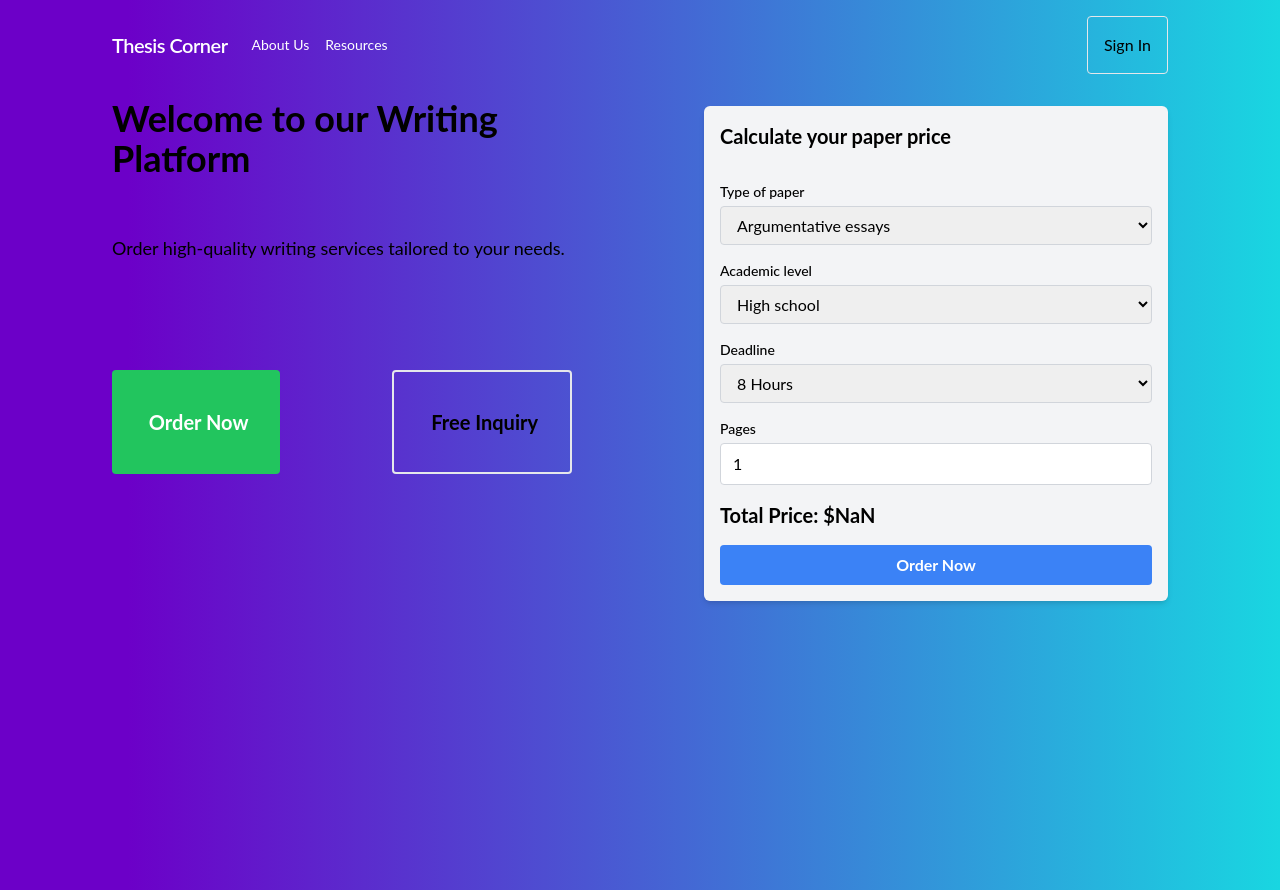
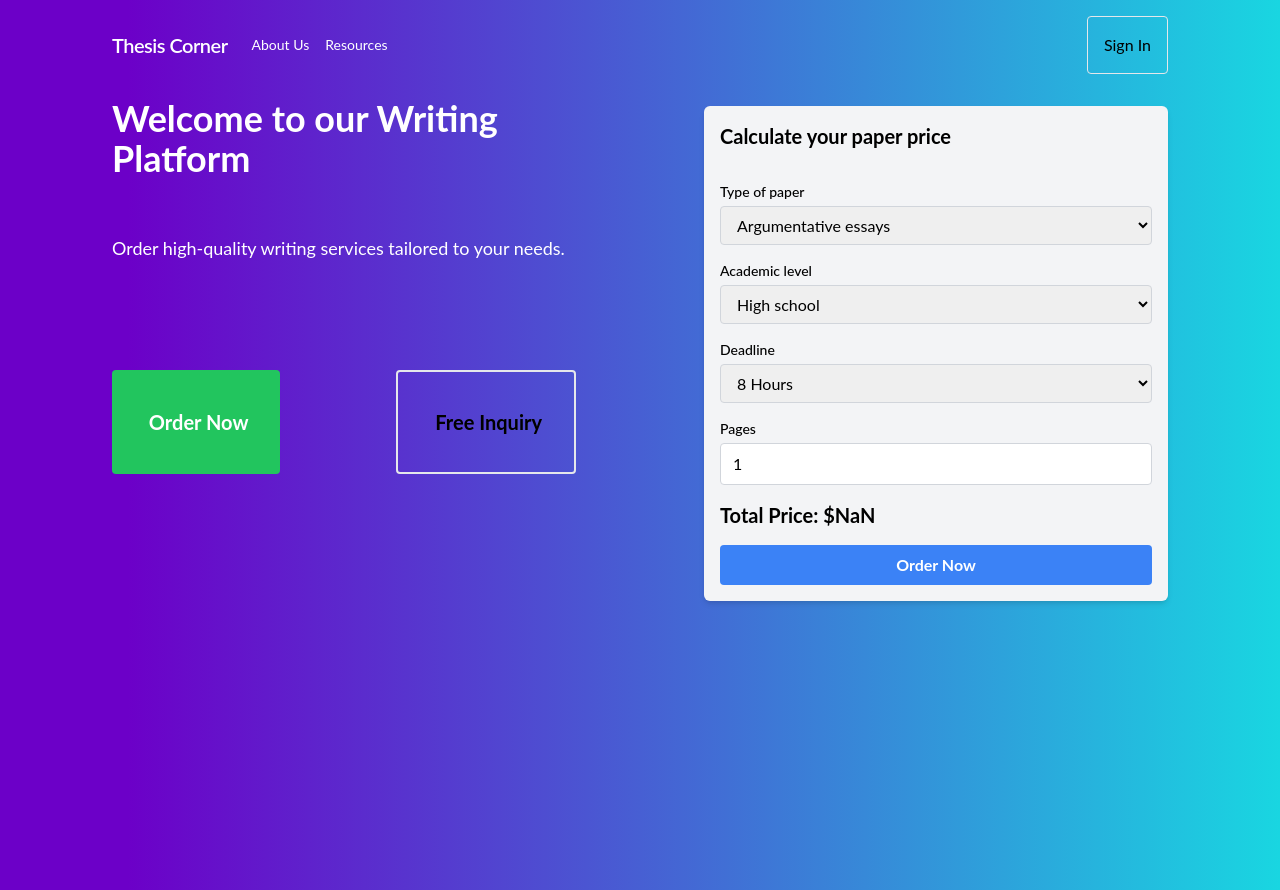
Before and after one commit to dmuvaa/thesiscorner, a Next.js app in the folder frontend/: page /home in a window 1280 px wide. Built offline with nearby package versions, Linux system fonts and the light colour scheme; no server answers.

Commit message:
Update Hero and Home components

```diff
--- a/frontend/src/app/components/Hero.tsx
+++ b/frontend/src/app/components/Hero.tsx
@@ -12,16 +12,16 @@ const HeroSection = () => {
     <div className="text-black">
       <div className="grid grid-rows-3 grid-flow-col gap-y-8 content-center mx-auto">
         <div>
-          <h1 className="text-4xl font-bold mb-6">
+          <h1 className="text-4xl text-white font-bold mb-6">
             Welcome to our Writing Platform
           </h1>
         </div>
         <div>
-          <p className="text-lg mb-10">
+          <p className="text-lg text-white mb-10">
             Order high-quality writing services tailored to your needs.
           </p>
         </div>
-        <div className="flex gap-24">
+        <div className="flex justify-between">
           <button className="bg-green-500 hover:bg-green-600 text-white font-bold text-xl py-4 px-8 rounded mr-4">
             &nbsp;Order Now
           </button>
--- a/frontend/src/app/home/page.tsx
+++ b/frontend/src/app/home/page.tsx
@@ -8,7 +8,7 @@ export default function Home() {
   return (
     <>
       <div className="grid grid-cols-1 lg:grid-cols-2 items-stretch gap-24 px-24 min-h-screen bg-gradient-to-r from-[#6c00c8] from-10% to-[#19d6e1] to-98%">
-        <div className="mx-4 my-2 self-stretch">
+        <div className="mx-4 my-2">
           <Hero />
         </div>
         <div className="p-4">
```
